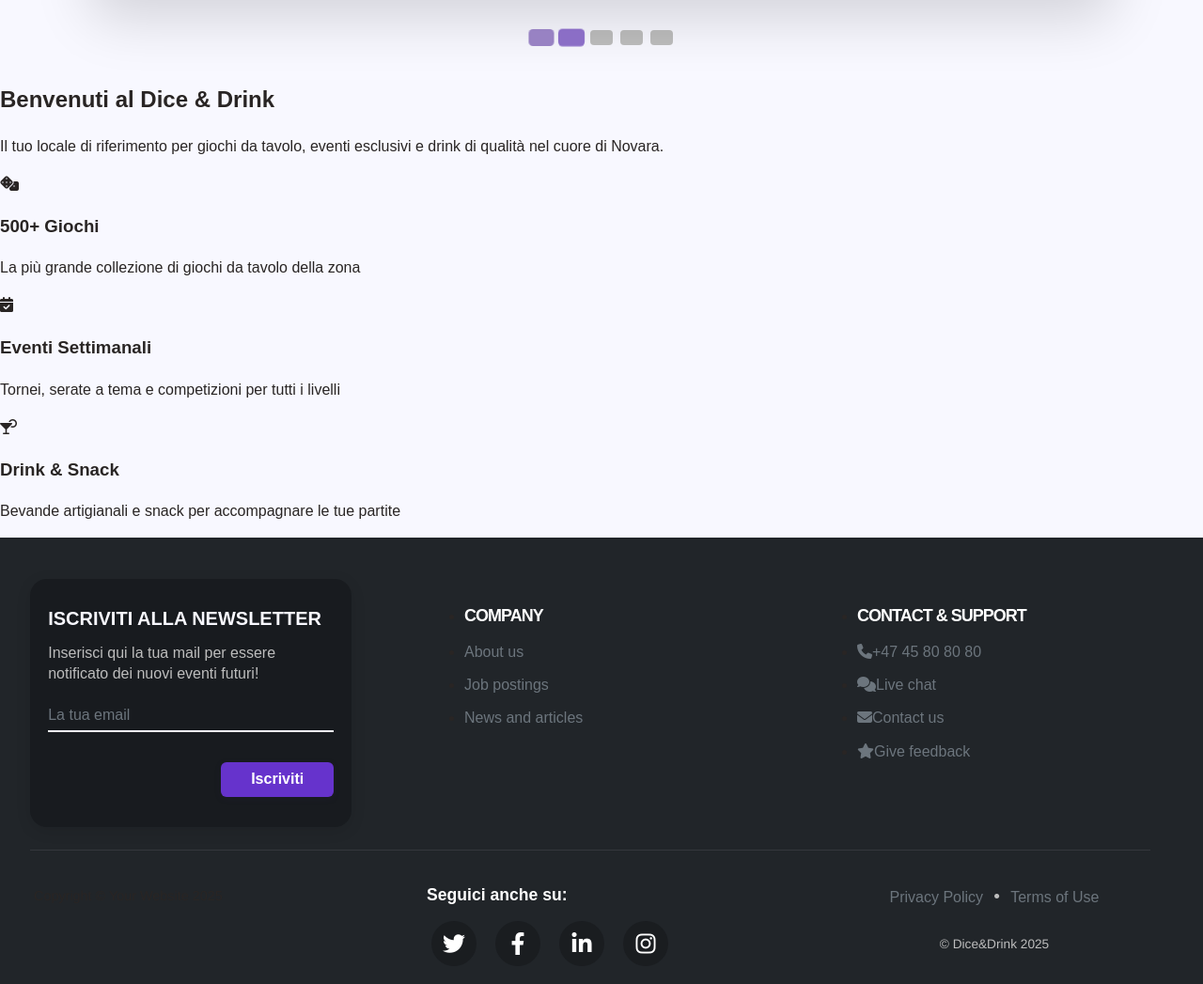
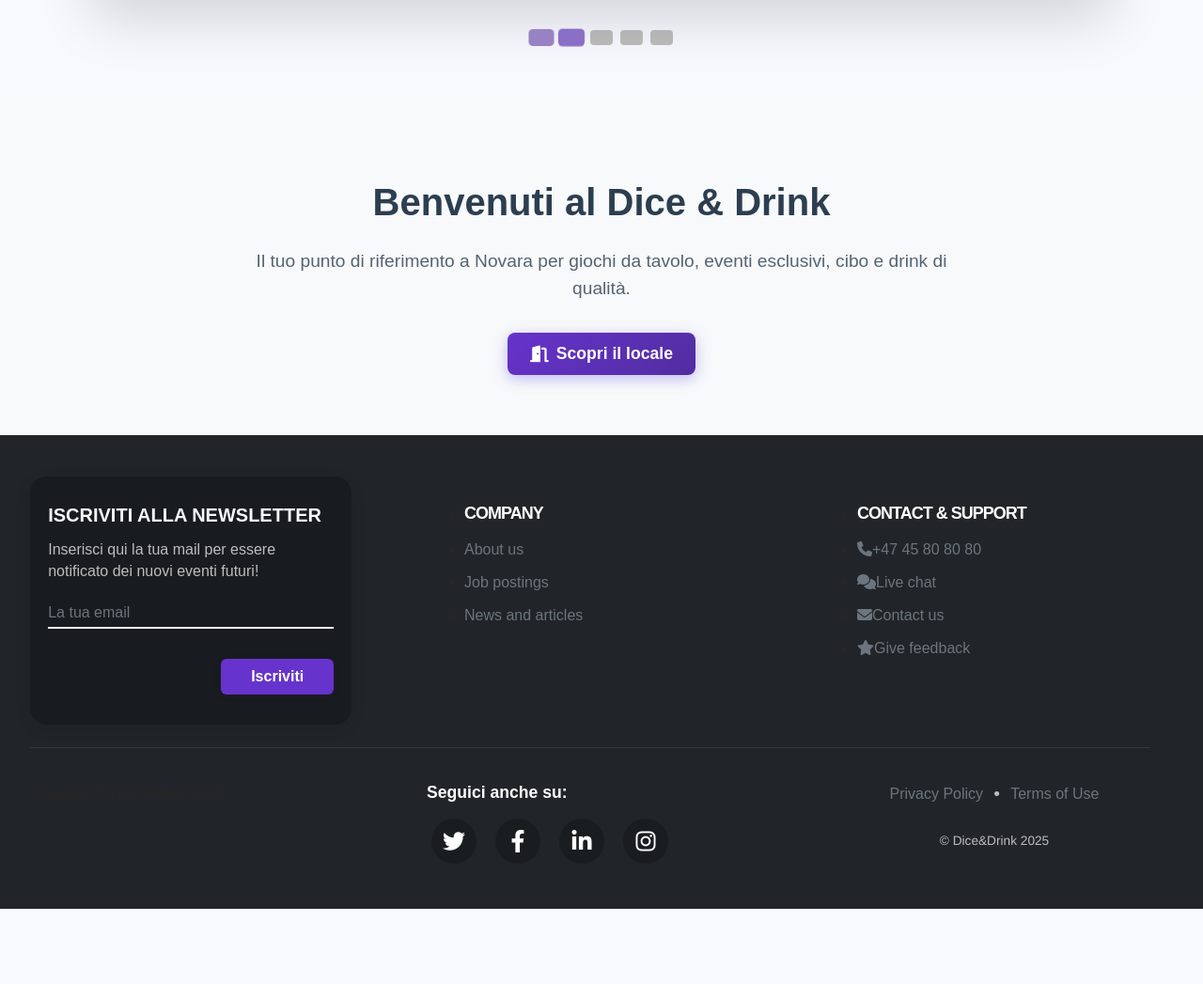
Before and after one commit to phantumblade/dice-drink-local-webapp, a website with bundled scripts: page public/index.html in a window 1280 px wide. Shown: the part 620-1667 px from the top of the page at 94% size. After the commit the page ends 1587 px from the top, so only its background shows below. Built offline with nearby package versions, Linux system fonts and the light colour scheme.

Commit message:
Prima bozza del welcome container

```diff
--- a/public/css/style.css
+++ b/public/css/style.css
@@ -41,7 +41,7 @@ body {
   padding-top: 80px; /* reserve space for fixed navbar */
   color: var(--color-text);
   margin: 0;
-  font-family: "", Arial, sans-serif;
+  font-family: "Marlin Soft Basic", Arial, sans-serif;
   line-height: 1.5;
 }
 
@@ -1545,3 +1545,59 @@ line-height: 1.4; /* riduci questo valore per avvicinare le due righe */
     right: 0;
   }
 }
+
+
+/* ==========================
+   Sezione 2 – Welcome + CTA
+   ========================== */
+
+.welcome-section {
+  background-color: #f8f9fa;      /* sfondo leggermente grigio per separare dal carosello */
+  padding: 4rem 1rem;             /* spazio su/giù e padding laterale */
+}
+
+.welcome-container {
+  max-width: 800px;
+  margin: 0 auto;
+  text-align: center;
+}
+
+.welcome-container h1 {
+  font-size: 2.5rem;
+  margin-bottom: 1rem;
+  color: #2c3e50;                /* colore scuro per il titolo */
+}
+
+.welcome-container p {
+  font-size: 1.2rem;
+  margin-bottom: 2rem;
+  color: rgba(44, 62, 80, 0.8);  /* grigio scuro opaco per il testo */
+  line-height: 1.5;
+}
+
+#welcome-cta-btn {
+  display: inline-flex;
+  align-items: center;
+  gap: 0.5rem;
+  color: white;
+  border: none;
+  border-radius: 8px;
+  padding: 0.75rem 1.5rem;
+  font-size: 1.1rem;
+  font-weight: 600;
+  cursor: pointer;
+  box-shadow: 0 4px 15px rgba(108, 92, 231, 0.4);
+  transition: background 0.3s ease, transform 0.2s ease;
+  background: linear-gradient(135deg, var(--color-primary), var(--color-primary-alt));
+}
+
+#welcome-cta-btn:hover {
+  background: linear-gradient(135deg, var(--color-primary-alt));
+  transform: translateY(-2px);
+  box-shadow: 0 2px 20px var(--color-primary);
+
+}
+
+#welcome-cta-btn:active {
+  transform: translateY(0);
+}
--- a/public/js/eventCarousel.js
+++ b/public/js/eventCarousel.js
@@ -200,28 +200,43 @@ function initCarouselLogic(carousel, slideCount) {
   let isTransitioning = false;
   let autoSlideInterval;
 
+  // Pausa auto-slide SOLO quando il mouse è sopra la card attiva
+  function addHoverListenersToActiveSlide() {
+    // Rimuovi eventuali listener precedenti
+    slides.forEach(slide => {
+      slide.removeEventListener('mouseenter', stopAutoSlide);
+      slide.removeEventListener('mouseleave', startAutoSlide);
+    });
+    // Aggiungi solo alla slide attiva
+    const activeSlide = carousel.querySelector('.carousel-slide.active');
+    if (activeSlide) {
+      activeSlide.addEventListener('mouseenter', stopAutoSlide);
+      activeSlide.addEventListener('mouseleave', startAutoSlide);
+    }
+  }
+
+  // Aggiorna anche i listener ogni volta che cambia la slide
   function updateCarousel() {
     if (isTransitioning) return;
-
     isTransitioning = true;
 
-    // Aggiorna le slide
     slides.forEach((slide, index) => {
       slide.classList.toggle('active', index === currentSlide);
     });
 
-    // Aggiorna gli indicatori
     indicators.forEach((indicator, index) => {
       indicator.classList.toggle('active', index === currentSlide);
     });
 
-    // Aggiorna la posizione del wrapper
     const translateX = -currentSlide * 100;
     slidesWrapper.style.transform = `translateX(${translateX}%)`;
 
     setTimeout(() => {
       isTransitioning = false;
     }, 500);
+
+    // Aggiorna i listener hover sulla slide attiva
+    addHoverListenersToActiveSlide();
   }
 
   function nextSlide() {
--- a/public/js/main.js
+++ b/public/js/main.js
@@ -2,13 +2,47 @@ import { createNavbar } from './navbar.js';
 import { buildFooter } from './footer.js';
 import { createEventCarousel } from './eventCarousel.js';
 
+// Sezione 2: Funzione per creare la sezione di benvenuto + Call to Action
+function createWelcomeSection() {
+  const section = document.createElement('section');
+  section.id = 'welcome-section';
+  section.classList.add('welcome-section');
+
+  const container = document.createElement('div');
+  container.classList.add('welcome-container');
+
+  const title = document.createElement('h1');
+  title.textContent = 'Benvenuti al Dice & Drink';
+
+  const description = document.createElement('p');
+  description.textContent = 'Il tuo punto di riferimento a Novara per giochi da tavolo, eventi esclusivi, cibo e drink di qualità.';
+
+  const ctaBtn = document.createElement('button');
+  ctaBtn.id = 'welcome-cta-btn';
+  ctaBtn.classList.add('btn-primary');
+  ctaBtn.innerHTML = '<i class="fas fa-door-open"></i> Scopri il locale';
+  // Al click, scrolla alla sezione del menù (da implementare quando la sezione avrà id="menu-section")
+  ctaBtn.addEventListener('click', () => {
+    const menuSection = document.getElementById('menu-section');
+    if (menuSection) {
+      menuSection.scrollIntoView({ behavior: 'smooth' });
+    }
+  });
+
+  container.appendChild(title);
+  container.appendChild(description);
+  container.appendChild(ctaBtn);
+
+  section.appendChild(container);
+  return section;
+}
+
+// Inizio del rendering della pagina
 document.body.prepend(createNavbar());
 
 const content = document.createElement('div');
 content.id = 'content';
 document.body.appendChild(content);
-
-document.body.appendChild(buildFooter());
 
 // Funzione per mostrare la homepage
 function showHomepage() {
@@ -19,40 +53,16 @@ function showHomepage() {
   const homepage = document.createElement('div');
   homepage.classList.add('homepage');
 
-  // Aggiunge il carosello degli eventi
+  // 1. Aggiunge il carosello degli eventi
   const eventCarousel = createEventCarousel();
   homepage.appendChild(eventCarousel);
 
-  // Qui puoi aggiungere altre sezioni della homepage
-  // Ad esempio: sezione giochi popolari, recensioni, info locale, etc.
+  // 2. Aggiunge la sezione di benvenuto e Call to Action
+  const welcomeSection = createWelcomeSection();
+  homepage.appendChild(welcomeSection);
 
-  const welcomeSection = document.createElement('section');
-  welcomeSection.classList.add('welcome-section');
-  welcomeSection.innerHTML = `
-    <div class="welcome-container">
-      <h2>Benvenuti al Dice & Drink</h2>
-      <p>Il tuo locale di riferimento per giochi da tavolo, eventi esclusivi e drink di qualità nel cuore di Novara.</p>
-      <div class="welcome-features">
-        <div class="feature">
-          <i class="fas fa-dice"></i>
-          <h3>500+ Giochi</h3>
-          <p>La più grande collezione di giochi da tavolo della zona</p>
-        </div>
-        <div class="feature">
-          <i class="fas fa-calendar-check"></i>
-          <h3>Eventi Settimanali</h3>
-          <p>Tornei, serate a tema e competizioni per tutti i livelli</p>
-        </div>
-        <div class="feature">
-          <i class="fas fa-cocktail"></i>
-          <h3>Drink & Snack</h3>
-          <p>Bevande artigianali e snack per accompagnare le tue partite</p>
-        </div>
-      </div>
-    </div>
-  `;
+  // (In futuro: 3. createHowItWorksSection(), 4. createMenuSection(), 5. createReviewsSection())
 
-  homepage.appendChild(welcomeSection);
   content.appendChild(homepage);
 }
 
@@ -122,25 +132,26 @@ function showPage(pageId) {
 window.showPage = showPage;
 
 // Mostra la homepage all'avvio
-document.addEventListener("DOMContentLoaded", () => {
-  const saved = localStorage.getItem("theme") || "light";
-  document.documentElement.setAttribute("data-theme", saved);
+const toggleTheme = () => {
+  const html = document.documentElement;
+  const current = html.getAttribute('data-theme');
+  const next = current === 'light' ? 'dark' : 'light';
+  html.setAttribute('data-theme', next);
+  localStorage.setItem('theme', next);
+};
+
+document.addEventListener('DOMContentLoaded', () => {
+  const saved = localStorage.getItem('theme') || 'light';
+  document.documentElement.setAttribute('data-theme', saved);
 
   // Mostra la homepage
   showHomepage();
+
+  const themeButton = document.getElementById('theme-switch-button');
+  if (themeButton) {
+    themeButton.addEventListener('click', toggleTheme);
+  }
 });
 
-const toggleTheme = () => {
-  const html = document.documentElement;
-  const current = html.getAttribute("data-theme");
-  const next = current === "light" ? "dark" : "light";
-  html.setAttribute("data-theme", next);
-  localStorage.setItem("theme", next);
-};
-
-document.addEventListener("DOMContentLoaded", () => {
-  const themeButton = document.getElementById("theme-switch-button");
-  if (themeButton) {
-    themeButton.addEventListener("click", toggleTheme);
-  }
-});
+// Aggiunge il footer di base (verrà renderizzato sotto il 'content')
+document.body.appendChild(buildFooter());
```
